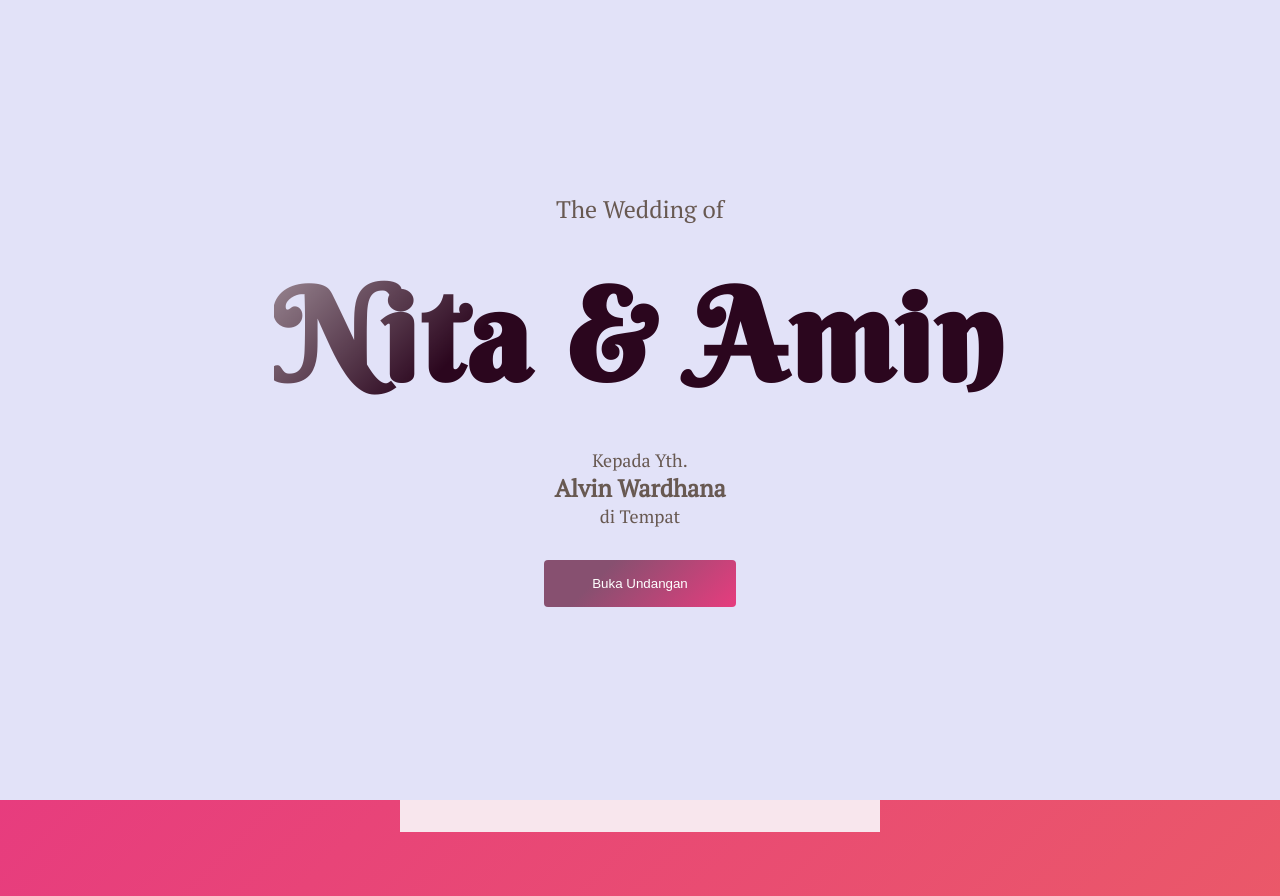
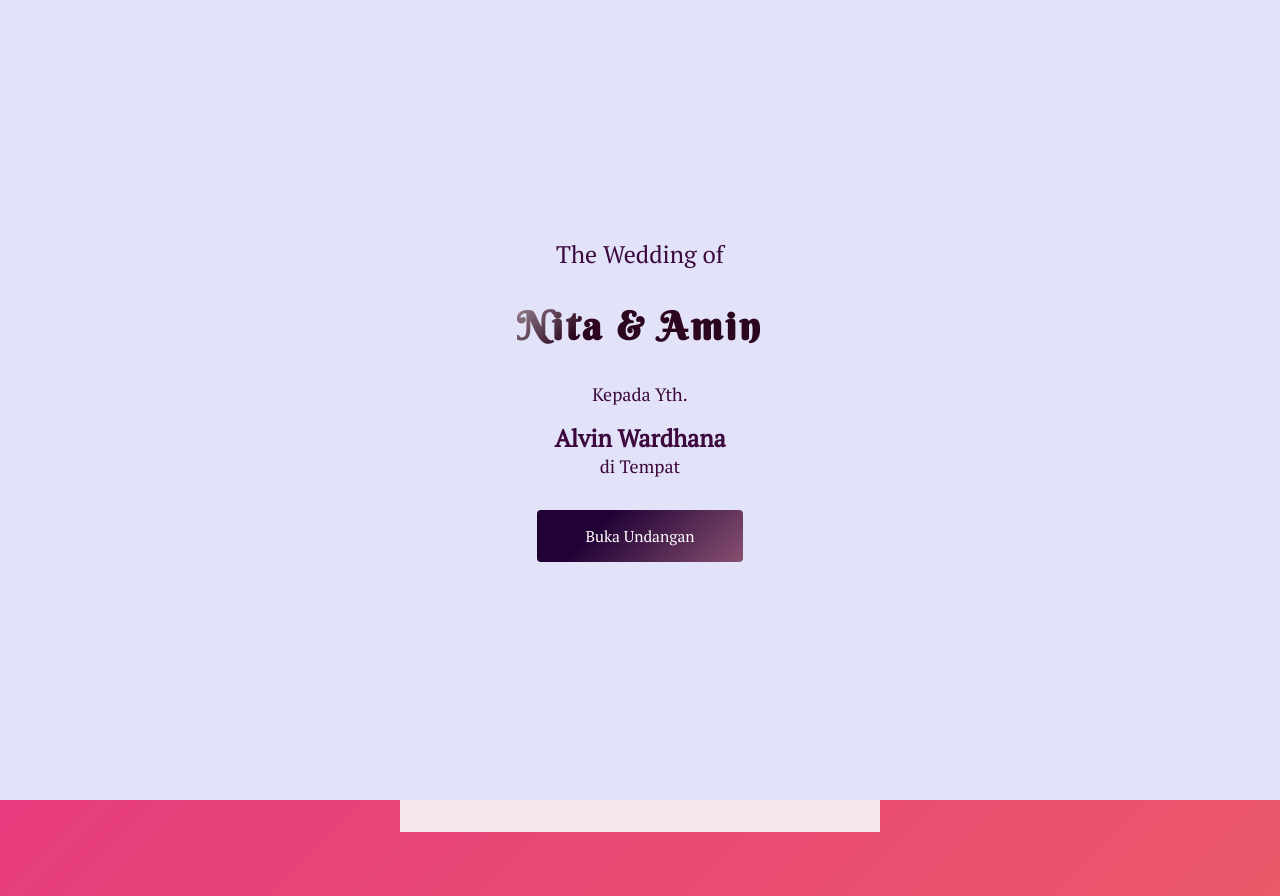
Before and after one commit to aminurmuda/our-wedding, a React (Create React App) app in the folder client/: page / in a window 1280 px wide. Built offline with nearby package versions, Linux system fonts and the light colour scheme.

Commit message:
fix: some style

```diff
--- a/client/src/App.css
+++ b/client/src/App.css
@@ -1,15 +1,10 @@
-/* @import url('https://fonts.googleapis.com/css2?family=Dancing+Script&family=Great+Vibes&family=PT+Serif&display=swap'); */
-/* @import url('https://fonts.googleapis.com/css2?family=Dancing+Script:wght@700&family=Great+Vibes&family=PT+Serif&display=swap'); */
-/* @import url('https://fonts.googleapis.com/css2?family=Dancing+Script:wght@700&family=Great+Vibes&family=PT+Serif&family=Pacifico&display=swap'); */
 @import url('https://fonts.googleapis.com/css2?family=Berkshire+Swash&family=Dancing+Script:wght@700&family=Great+Vibes&family=PT+Serif&family=Pacifico&display=swap');
 
 .App {
-  /* background: rgb(255,212,165);
-  background: linear-gradient(90deg, rgba(255,212,165,1) 0%, rgba(233,228,211,1) 51%, rgba(255,212,165,1) 100%); */
   text-align: center;
   font-family: 'PT Serif', serif;
   font-size: 13px;
-  color: #685952;
+  color: #3c093f;
 }
 
 .App-logo {
@@ -181,10 +176,8 @@ scrollbar-width: none;  /* Firefox */
   align-items: center;
 }
 .navbar-item.is-active {
-  /* background-color: #875070; */
-
   color: white;
-	background: linear-gradient(-45deg, #875070, #e73c7e);
+	background: linear-gradient(135deg, #210236 0%, #210236 30%, #875070 100%);
 	background-size: 400% 400%;
 	animation: gradient 15s ease infinite;
 }
@@ -197,8 +190,8 @@ scrollbar-width: none;  /* Firefox */
 
 .round-button {
   border: none;
-  width: 3em;
-  height: 3em;
+  width: 3rem;
+  height: 3rem;
   background-color: white;
   border-radius: 50%;
   box-shadow: 0 1px 3px rgba(0,0,0,0.12), 0 1px 2px rgba(0,0,0,0.24);
@@ -217,8 +210,10 @@ scrollbar-width: none;  /* Firefox */
 
 .action-button {
   border-radius: 4px;
-  background: linear-gradient(135deg, #875070 0%, #875070 30%, #e73c7e 100%);
+  background: linear-gradient(135deg, #210236 0%, #210236 30%, #875070 100%);
   color: white;
+  font-family: 'PT Serif', serif;
+  font-size: 1.2em;
   padding: 1rem 3rem;
   text-decoration: none;
   border: none;
@@ -483,45 +478,55 @@ body {
 
 @keyframes slideDown {
   0% {
+    opacity: 0;
     transform: translateY(-2rem);
   }
   100% {
+    opacity: 1;
     transform: translateY(0);
   }
 }
 
 @-moz-keyframes slideDown {
   0% {
+    opacity: 0;
     transform: translateY(-2rem);
   }
   100% {
+    opacity: 1;
     transform: translateY(0);
   }
 }
 
 @-webkit-keyframes slideDown {
   0% {
+    opacity: 0;
     transform: translateY(-2rem);
   }
   100% {
+    opacity: 1;
     transform: translateY(0);
   }
 }
 
 @-o-keyframes slideDown {
   0% {
+    opacity: 0;
     transform: translateY(-2rem);
   }
   100% {
+    opacity: 1;
     transform: translateY(0);
   }
 }
 
 @-ms-keyframes slideDown {
   0% {
+    opacity: 0;
     transform: translateY(-2rem);
   }
   100% {
+    opacity: 1;
     transform: translateY(0);
   }
 }
@@ -592,6 +597,9 @@ body {
     transform: scale(0.5);
     opacity: 0;
   }
+  50% {
+    transform: scale(1.05);
+  }
   100% {
     transform: scale(1);
     opacity: 1;
@@ -602,6 +610,9 @@ body {
   0% {
     transform: scale(0.5);
     opacity: 0;
+  }
+  50% {
+    transform: scale(1.05);
   }
   100% {
     transform: scale(1);
@@ -614,6 +625,9 @@ body {
     transform: scale(0.5);
     opacity: 0;
   }
+  50% {
+    transform: scale(1.05);
+  }
   100% {
     transform: scale(1);
     opacity: 1;
@@ -625,6 +639,9 @@ body {
     transform: scale(0.5);
     opacity: 0;
   }
+  50% {
+    transform: scale(1.05);
+  }
   100% {
     transform: scale(1);
     opacity: 1;
@@ -635,6 +652,9 @@ body {
   0% {
     transform: scale(0.5);
     opacity: 0;
+  }
+  50% {
+    transform: scale(1.05);
   }
   100% {
     transform: scale(1);
@@ -648,6 +668,14 @@ body {
   -moz-animation: fadeIn 2s;
   -o-animation: fadeIn 2s;
   -ms-animation: fadeIn 2s;
+}
+
+.delay-2 {
+  animation-delay: 2s;
+  -webkit-animation-delay: fadeIn 2s;
+  -moz-animation-delay: fadeIn 2s;
+  -o-animation-delay: fadeIn 2s;
+  -ms-animation-delay: fadeIn 2s;
 }
 
 @keyframes fadeIn {
@@ -711,7 +739,7 @@ body {
   letter-spacing: 3px;
   font-size: 24px;
   text-align: center;
-  font: 900 10vw 'Berkshire Swash', sans-serif;
+  font: 900 3em 'Berkshire Swash', sans-serif;
   -webkit-background-clip: text;
   -webkit-text-fill-color: transparent;
 }
--- a/client/src/Cover.js
+++ b/client/src/Cover.js
@@ -1,5 +1,4 @@
 function Cover({ onClick }) {
-
     return (
         <div className="center fullheight">
             <div>
@@ -7,9 +6,9 @@ function Cover({ onClick }) {
                 <div className="mt-2 mb-2 shine scale-up">
                     Nita & Amin
                 </div>
-                <p className="font-size-1 slide-up">Kepada Yth.</p>
-                <p className="font-size-2 bold fade-in">Alvin Wardhana</p>
-                <p className="font-size-1 slide-up">di Tempat</p>
+                <p className="font-size-1 slide-down">Kepada Yth.</p>
+                <p className="font-size-2 mt-1 bold fade-in">Alvin Wardhana</p>
+                <p className="font-size-1 slide-down">di Tempat</p>
                 <button className="action-button mt-2 slide-down" onClick={onClick}>Buka Undangan</button>
             </div>
         </div>
--- a/client/src/Event.js
+++ b/client/src/Event.js
@@ -14,15 +14,15 @@ function Event() {
                 Yang insyaa Allah akan diselenggarakan pada:
             </p>
             <div className="mt-1">
-                <p className='center font-size-1 fade-in'>Sabtu, 22 Oktober 2022</p>
+                <p className='center font-size-1 slide-up'>Sabtu, 22 Oktober 2022</p>
             </div>
             <div className="mt-1">
                 <p className="font-1 scale-up">Akad Nikah</p>
-                <p className="font-size-1 fade-in mt-1">Pukul 10.00 - 11.30 WIB</p>
+                <p className="font-size-1 slide-up mt-1">Pukul 10.00 - 11.30 WIB</p>
             </div>
             <div>
                 <p className="font-1 scale-up mt-1">Walimah</p>
-                <p className="font-size-1 fade-in mt-1">Pukul 12.30 - 14.00 WIB</p>
+                <p className="font-size-1 slide-up mt-1">Pukul 12.30 - 14.00 WIB</p>
             </div>
             <p className="mt-2 mb-1 fade-in">
                 Maha Suci Allah ‘Azza wa Jalla yang menautkan dua hati dalam ikatan suci pernikahan. Semoga pernikahan ini bisa menjadi langkah awal kami untuk dapat berkumpul bersama kaum mukminin di syurga kelak. Aamiin.
--- a/client/src/Page.js
+++ b/client/src/Page.js
@@ -1,15 +1,7 @@
-
-
 function Page({ currentPage, page, index, content }) {
     const isActive = currentPage !== page.value
-    let bgColor = ''
-    if (index % 2 === 0) {
-        bgColor = 'bg-soft-pink'
-    } else {
-        bgColor = 'bg-soft-pink'
-    }
     return (
-        <div id={`page-${page.value}`} className={`${bgColor}`} aria-hidden={isActive}>
+        <div id={`page-${page.value}`} className="bg-soft-pink" aria-hidden={isActive}>
             <div className="center">
                 <div className="page">
                     {content}
--- a/client/src/Pengantin.js
+++ b/client/src/Pengantin.js
@@ -22,7 +22,7 @@ function Pengantin() {
                     <Icon size={0.8} path={mdiInstagram} /><span className='ml-0-5'> medianasutamenggala</span>
                 </a> */}
 
-                <p className="mt-0-5 slide-up">Putri dari Bapak Diman Kadiman dan Ibu Yasinah (rahimahullah) </p>
+                <p className="mt-0-5 slide-down">Putri dari Bapak Diman Kadiman dan Ibu Yasinah (rahimahullah) </p>
             </div>
             <Heart />
             <div className="mb-1 mx-1">
--- a/client/src/components/Navbar.js
+++ b/client/src/components/Navbar.js
@@ -28,7 +28,6 @@ function Navbar({ menus, currentPage, setCurrentPage }) {
             behavior: 'smooth'
         });
         currentPage.scrollTop = 0;
-        window.scrollTo(0, 0);
     }
 
     return (
```
